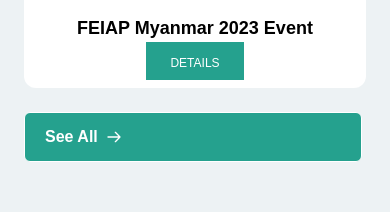
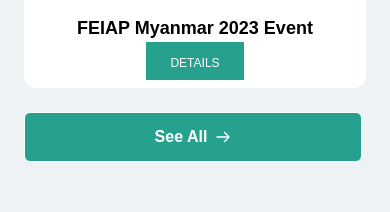
Before and after one commit to 4-LaPyae/portfolio, a React (Vite) app: page / in a window 390 px wide. Shown: the part 3480-3692 px from the top of the page. Built offline with nearby package versions, Linux system fonts and the light colour scheme.

Commit message:
change text center in see all

```diff
--- a/src/components/project/Project.jsx
+++ b/src/components/project/Project.jsx
@@ -63,7 +63,7 @@
         <div className="flex items-center justify-center">
           <button
             onClick={projectHandler}
-            class="inline-flex items-center w-full px-5 py-3 mb-3 mr-1 text-base font-semibold text-white no-underline align-middle bg-cushadow border border-transparent border-solid rounded-md cursor-pointer select-none sm:mb-0 sm:w-auto hover:bg-cu hover:text-white"
+            class="flex justify-center items-center text-center w-full px-5 py-3 mb-3 mr-1 text-base font-semibold text-white no-underline align-middle bg-cushadow border border-transparent border-solid rounded-md cursor-pointer select-none sm:mb-0 sm:w-auto hover:bg-cu hover:text-white"
           >
             See All
             <svg
```
